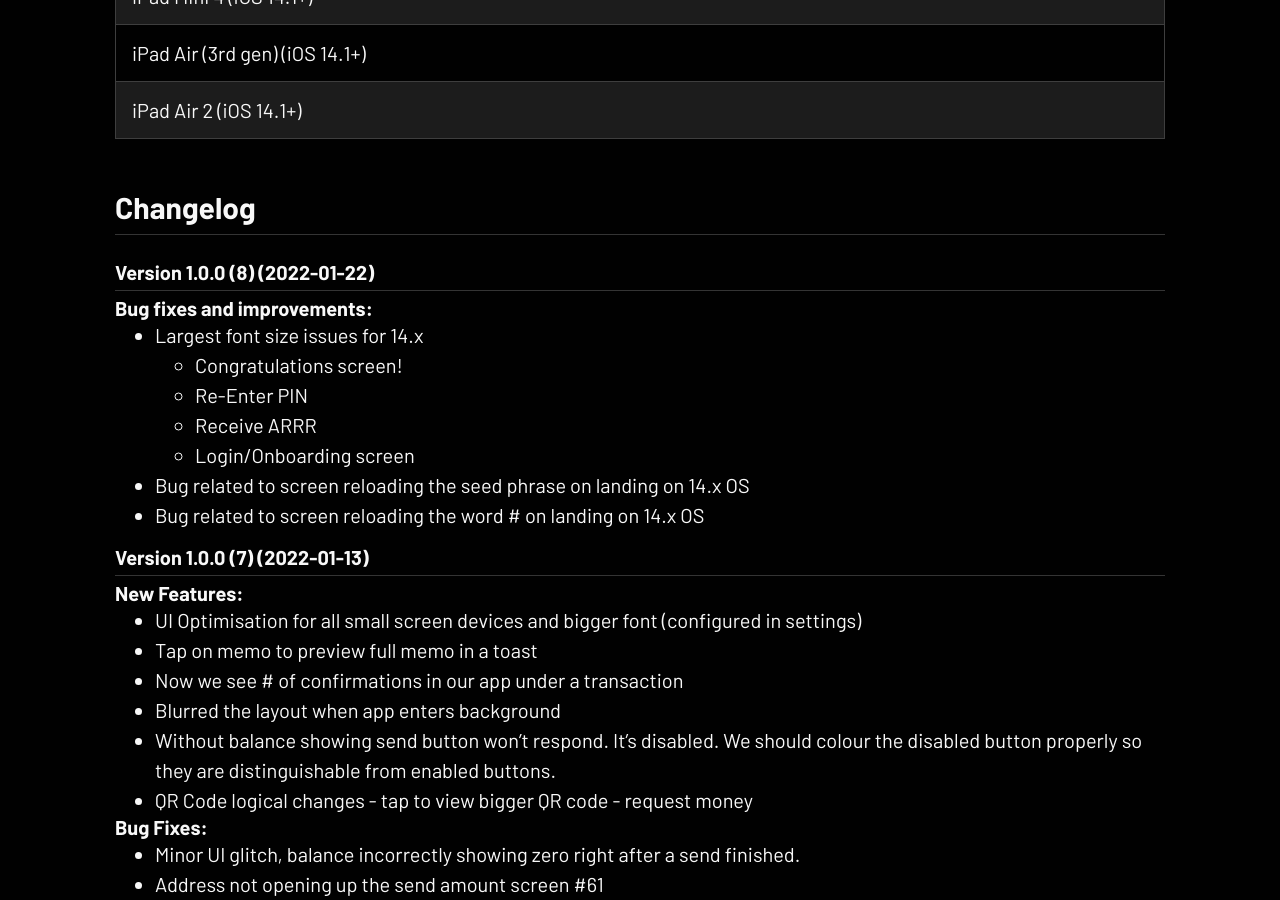
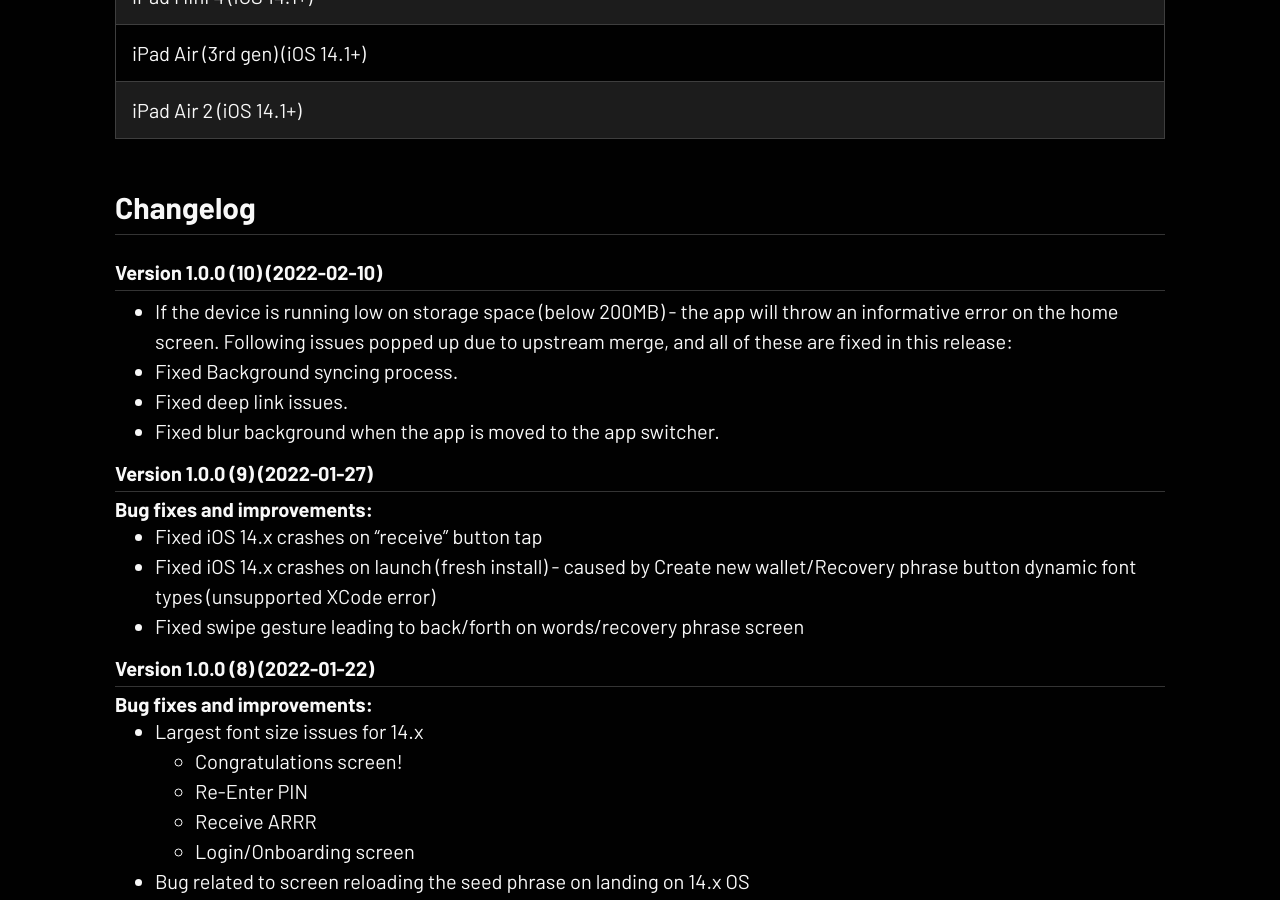
Before and after one commit to Meshbits/piratewallet.github.io, a Jekyll site: the page built from appinfo/index.md, in a window 1280 px wide and 900 px high, scrolled down 1867 px. Built offline with Jekyll 4.4.1, drawn with Linux system fonts in a browser that asks for light colours; our own code applies the rules of GitHub Pages for plain Markdown files.

Commit message:
build 9 and 10 updates

```diff
--- a/appinfo/index.md
+++ b/appinfo/index.md
@@ -42,6 +42,22 @@ layout: post
 
 
 # Changelog
+
+#### Version 1.0.0 (10) (2022-02-10)
+
+- If the device is running low on storage space (below 200MB) - the app will throw an informative error on the home screen.
+Following issues popped up due to upstream merge, and all of these are fixed in this release:
+- Fixed Background syncing process.
+- Fixed deep link issues.
+- Fixed blur background when the app is moved to the app switcher.
+
+#### Version 1.0.0 (9) (2022-01-27)
+
+**Bug fixes and improvements:**
+
+- Fixed iOS 14.x crashes on "receive" button tap
+- Fixed iOS 14.x crashes on launch (fresh install) - caused by Create new wallet/Recovery phrase button dynamic font types (unsupported XCode error)
+- Fixed swipe gesture leading to back/forth on words/recovery phrase screen
 
 #### Version 1.0.0 (8) (2022-01-22)
 
```
